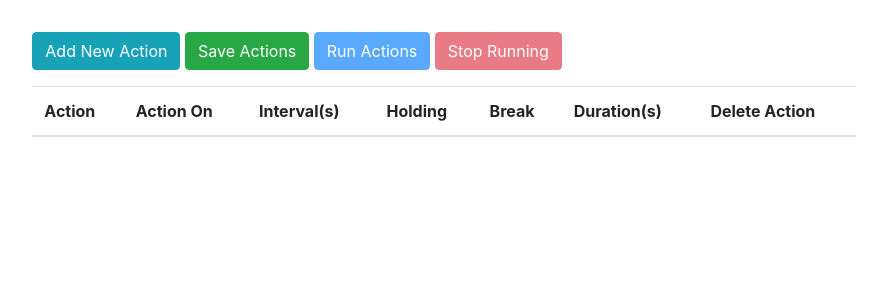
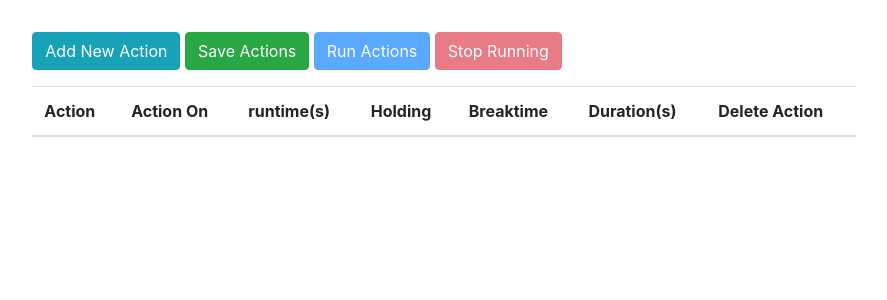
Before and after one commit to JerryLiux64/Serial_Mouse_Clicker, a Flask app: page / in a window 1280 px wide. Shown: the part 224-524 px from the top of the page, without its empty margins (196-1083 px from the left). Run offline with Flask 2, Linux system fonts and the light colour scheme; lists and menus that the app fills with data are empty; some libraries are stand-ins or nearby versions.

Commit message:
Rename 'interval' to 'runtime', 'break' to 'breaktime'.

```diff
--- a/webpage/templates/index.html
+++ b/webpage/templates/index.html
@@ -83,9 +83,9 @@
                 <tr>
                     <th>Action</th>
                     <th>Action On</th>
-                    <th>Interval(s)</th>
+                    <th>runtime(s)</th>
                     <th>Holding</th>
-                    <th>Break</th>
+                    <th>Breaktime</th>
                     <th>Duration(s)</th>
                     <th>Delete Action</th>
                 </tr>
@@ -110,9 +110,9 @@ function storeTable()
         TableData[row]={
             "action" : $(tr).find('#actions').val()
             , "actionOn" :$(tr).find('#target').val()
-            , "interval" : $(tr).find('#interval').val()
+            , "runtime" : $(tr).find('#runtime').val()
             , "holding" : $(tr).find('#holding').val()
-            , "break" : $(tr).find('#break').val()
+            , "breaktime" : $(tr).find('#breaktime').val()
             , "duration" : $(tr).find('#duration').val()
         }
     });
@@ -145,7 +145,7 @@ $(document).ready(function(){
                 '</form>' +
                 '</td>' +
                 '<td>' +
-                '<input name="interval" id="interval" class="form-control" placeholder="Interval in seconds" type="number" step="0.01">' +
+                '<input name="runtime" id="runtime" class="form-control" placeholder="Runtime in seconds" type="number" step="0.01">' +
                 '</td>' +
                 '<td>' +
                 '<form>' +
@@ -156,7 +156,7 @@ $(document).ready(function(){
                 '</form>' +
                 '</td>' +
                 '<td>' +
-                '<input name="break" id="break" class="form-control" placeholder="Break in seconds" type="number" step="0.01" value="0" >' +
+                '<input name="breaktime" id="breaktime" class="form-control" placeholder="Breaktime in seconds" type="number" step="0.01" value="0" >' +
                 '</td>' +
                 '<td>' +
                 '<input name="duration" id="duration" class="form-control" placeholder="Duration in seconds" type="number" step="0.01">' +
```
